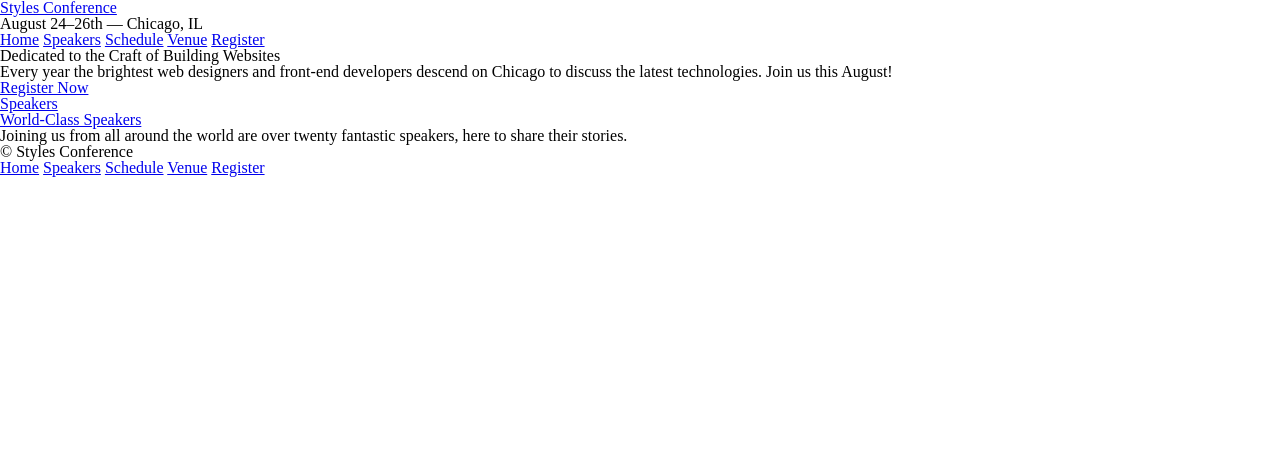
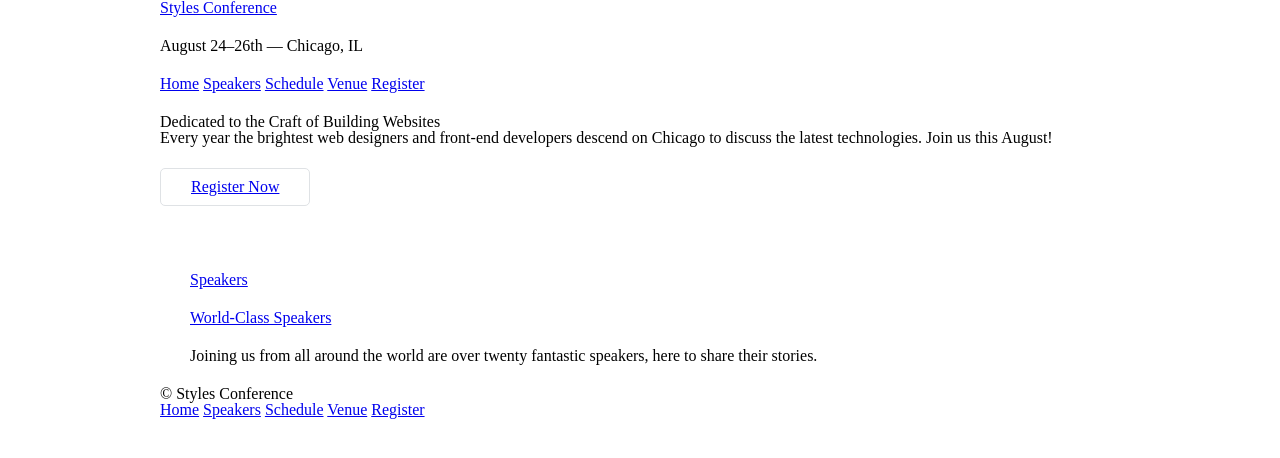
Before and after one commit to aimker/launch-school-frontend-prep, a plain HTML site: page html-css in depth/styles-conference/index.html in a window 1280 px wide. Drawn offline with Linux system fonts and the light colour scheme.

Commit message:
New additions in Shay Howe tutorial

```diff
--- a/html-css in depth/styles-conference/assets/stylesheets/main.css
+++ b/html-css in depth/styles-conference/assets/stylesheets/main.css
@@ -45,3 +45,55 @@ table {
   border-collapse: collapse;
   border-spacing: 0;
 }
+
+/*
+  ========================================
+  Grid
+  ========================================
+*/
+
+*,
+*:before
+*:after {
+  -webkit-box-sizing: border-box;
+     -moz-box-sizing: border-box;
+          box-sizing: border-box;
+}
+
+.container {
+  margin: 0 auto;
+  padding-left: 30px;
+  padding-right: 30px;
+  width: 960px;
+}
+
+/*
+  ========================================
+  Typography
+  ========================================
+*/
+
+h1, h3, h4, h5, p {
+  margin-bottom: 22px;
+}
+
+.btn {
+  border-radius: 5px;
+  display: inline-block;
+  margin: 0;
+}
+
+.btn-alt {
+  border: 1px solid #dfe2e5;
+  padding: 10px 30px;
+}
+
+/*
+  ========================================
+  Home
+  ========================================
+*/
+
+.hero {
+    padding: 22px 80px 66px 80px;
+}
--- a/html-css in depth/styles-conference/index.html
+++ b/html-css in depth/styles-conference/index.html
@@ -7,7 +7,7 @@
     <title>Styles Conference</title>
   </head>
   <body>
-    <header>
+    <header class="container">
       <h1><a href="index.html">Styles Conference</a></h1>
       <h3>August 24&ndash;26th &mdash; Chicago, IL</h3>
       <nav>
@@ -18,13 +18,13 @@
         <a href="register.html">Register</a>
       </nav>
     </header>
-    <section>
+    <section class="hero container">
       <h2>Dedicated to the Craft of Building Websites</h2>
       <p>Every year the brightest web designers and front-end developers descend on Chicago to discuss the latest technologies. Join us this August!</p>
-      <a href="register.html">Register Now</a>
+      <a href="register.html" class="btn btn-alt">Register Now</a>
     </section>
-    <section>
-      <section>
+    <section class="container">
+      <section class="container">
         <a href="speakers.html">
           <h5>Speakers</h5>
           <h3>World-Class Speakers</h3>
@@ -32,13 +32,13 @@
         <p>Joining us from all around the world are over twenty fantastic speakers, here to share their stories.</p>
       </section>
 
-      <section>
+      <section class="container">
       </section>
 
-      <section>
+      <section class="container">
       </section>
     </section>
-    <footer>
+    <footer class="container">
       <small>&copy; Styles Conference</small>
 
       <nav>
```
Also changed, not shown: html-css in depth/styles-conference/register.html (+8 -7 lines), html-css in depth/styles-conference/schedule.html (+8 -7 lines), html-css in depth/styles-conference/speakers.html (+8 -7 lines), html-css in depth/styles-conference/venue.html (+8 -7 lines).
